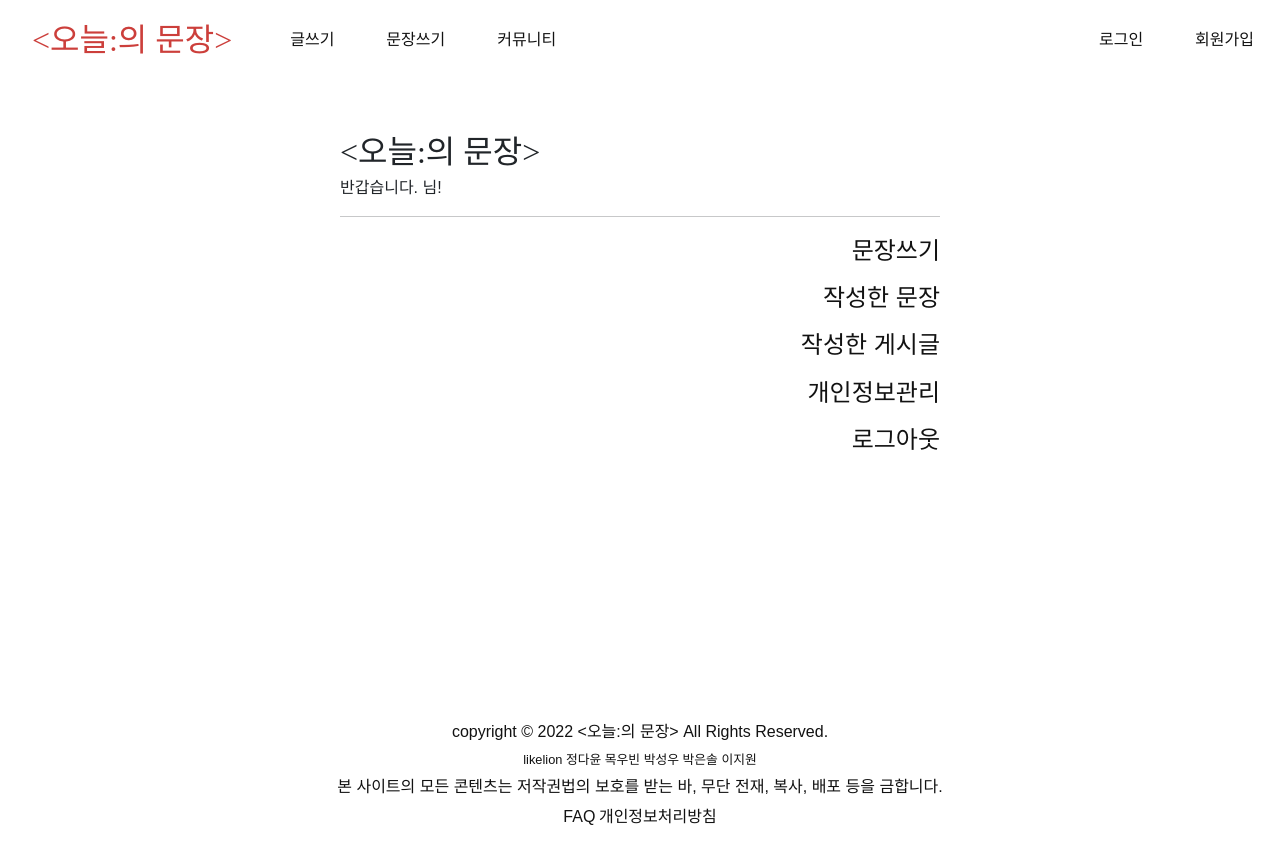
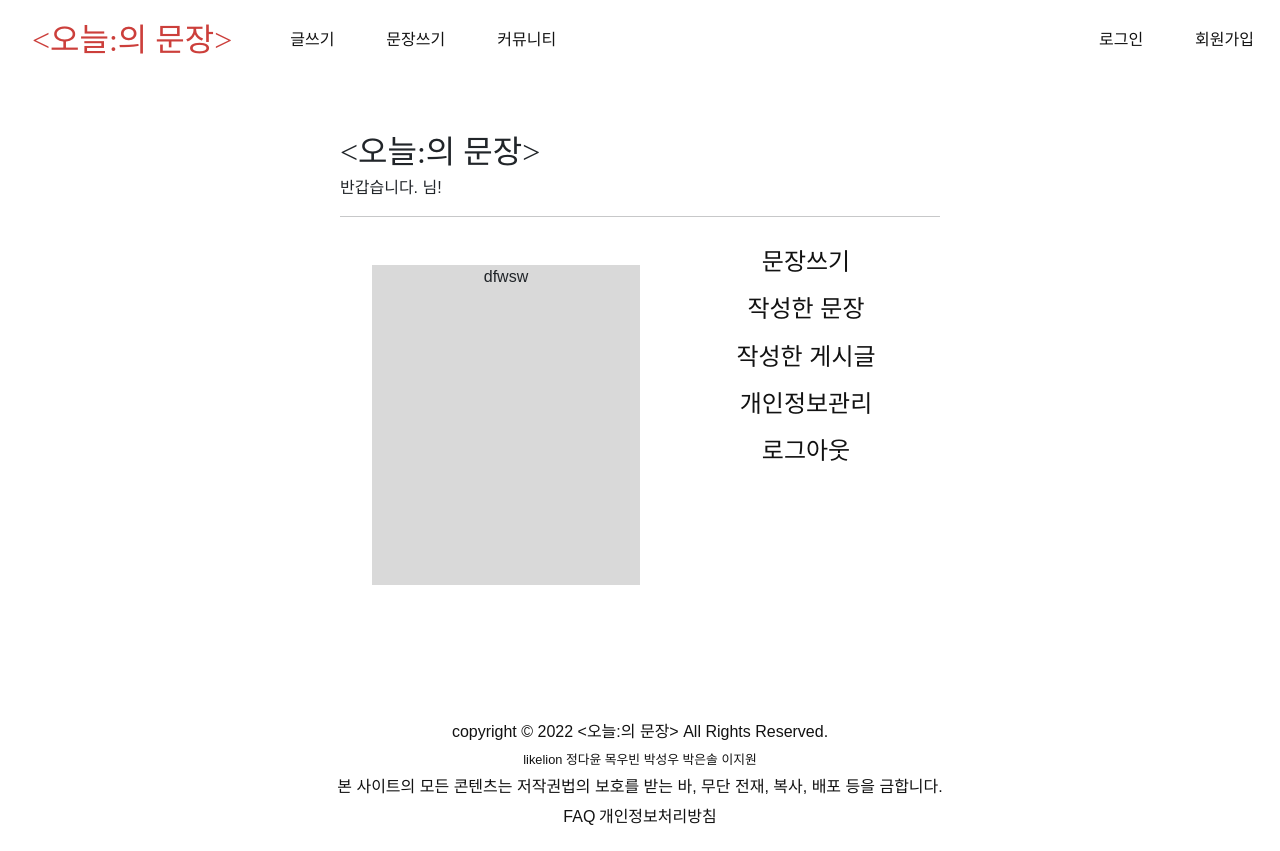
Before and after one commit to yumsae/todays-sentence, a Django app: page /profile/mypage/ in a window 1280 px wide. Run offline with Django 4.2, Linux system fonts and the light colour scheme; some libraries are stand-ins or nearby versions; some web fonts are replaced.

Commit message:
mypage_ing

```diff
--- a/profileapp/templates/profileapp/mypage.html
+++ b/profileapp/templates/profileapp/mypage.html
@@ -4,6 +4,19 @@
 
 {% load static %}
 <link rel="stylesheet" type="text/css" href="{% static 'css/mypage.css' %}">
+
+<style>
+    .profile-detail-wrap {
+        background-color: #d9d9d9;
+        width: 15rem;
+        height: 20rem;
+        margin: 2rem;
+    }
+
+
+
+</style>
+
 
 <body>
     <div class="mypage_wrap">
@@ -16,11 +29,12 @@
             </p>
         </div>
         <hr>
-        <div class="profile_wrap">
-            <div class="profile-detail-wrap">
+        <div class="profile-wrap" style="display:flex ;">
+            <div class="profile-detail-wrap" style="flex:1 ;">
+                dfwsw
 
             </div>
-
+            <div class="profie-nav" style="flex:1 ;">
                 <div class="profile_item_wrap">
                     <a href="{% url 'buildapp:write_sentence' %}" class="profile_item">문장쓰기</a>
                 </div>
@@ -36,6 +50,7 @@
                 <div class="profile_item_wrap">
                     <a href="{% url 'accountapp:logout' %}" class="profile_item">로그아웃</a>
                 </div>
+            </div>
 
         </div>
     </div>
```
Lines whose indentation alone changed are shown as unchanged.
